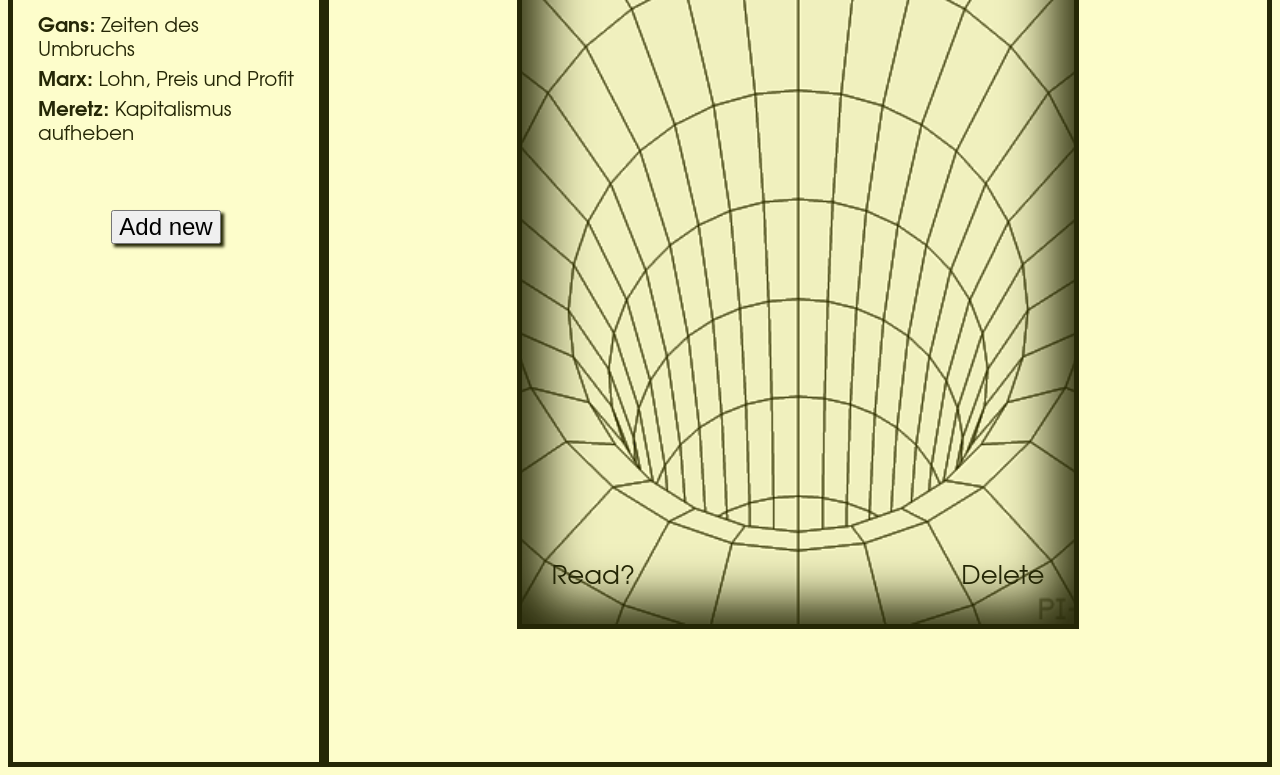
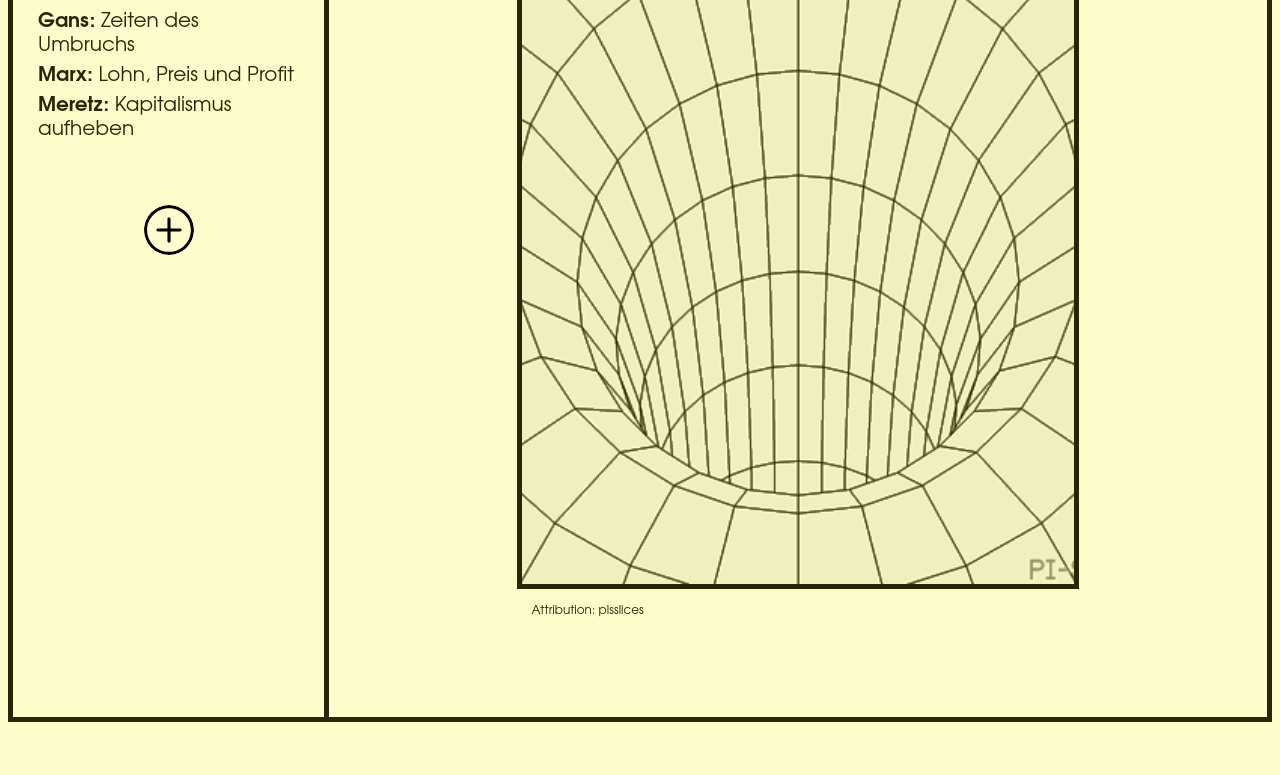
Before and after one commit to emze77/library, a plain HTML site: page index.html in a window 1280 px wide. Shown: the part 444-1219 px from the top of the page. After the commit the page ends 1174 px from the top, so only its background shows below. Drawn offline with Linux system fonts and the light colour scheme.

Commit message:
feat.: added plus buton

```diff
--- a/index.html
+++ b/index.html
@@ -15,18 +15,19 @@
         <ul class="readBooks"></ul>
         <h2>Ungelesen</h2>
         <ul class="unreadBooks"></ul>
-        <button id="addNewBook">Add new</button>
+        <button></button>
     </div>
         <div class="prompter">
-            <div class="currentBook tempGif">
+            <div class="currentBook placeholderGif">
                 <div id="currentAuthor"></div>
                 <div id="currentTitle"></div>
                 <div id="currentDate"></div>
                 <div id="currentSettings">
-                    <span>Read?</span>
-                    <span>Delete</span>
+                    <span id="delete"></span>
+                    <span id="read"></span>
                 </div>
             </div>
+            <div class="attribution">Attribution: plsslices</div>
         </div>
     <footer>
 
--- a/script.js
+++ b/script.js
@@ -10,10 +10,6 @@ let currentAuthor = document.querySelector("#currentAuthor");
 let currentTitle = document.querySelector("#currentTitle");
 let currentDate = document.querySelector("#currentDate");
 let currentSetting = document.querySelector("#currentSetting");
-
-// const promptField = {
-
-// };
 
 
 // ____ARCHIVE____
@@ -46,7 +42,7 @@ function Book(title, authorFirstName, authorLastName, date, readStatus, id) {
     currentAuthor.textContent = this.authorFirstName + " " + this.authorLastName;
     currentTitle.textContent = this.title;
     currentDate.textContent = this.date;
-    currentBook.classList.remove("tempGif");
+    currentBook.classList.remove("placeholderGif");
   };
 }
 
--- a/styles.css
+++ b/styles.css
@@ -1,7 +1,9 @@
 :root {
   --reg-pad: 15px;
+  --reg-border: 5px;
   --black: rgb(37, 39, 6);
   --background: rgb(253, 253, 203);
+  --background-dark: rgb(190, 190, 143);
   --serif: Charter, "Bitstream Charter", "Sitka Text", Cambria, serif;
   --sans-serif: Avenir, Montserrat, Corbel, "URW Gothic", source-sans-pro,
     sans-serif;
@@ -12,8 +14,13 @@
   font-size: 20px;
 }
 
+/* html{
+  height: 100vh;
+  width: 100vw;
+} */
+
 body {
-  background-color: var(--background) ;
+  background-color: var(--background);
 
   display: grid;
   grid-template-rows: 1fr 8fr;
@@ -33,13 +40,14 @@ h2 {
 
 .nav {
   grid-area: 1 / 1 / 2 / 3;
-  border: 5px solid var(--black);
+  border: var(--reg-border) solid var(--black);
+  border-bottom: none;
 }
 
 .shelf {
   grid-area: 2 / 1 / 3 / 2;
-
-  border: 5px solid var(--black);
+  border: var(--reg-border) solid var(--black);
+  border-right: none;
 
   & ul {
     list-style: none;
@@ -64,9 +72,22 @@ h2 {
 
   & button {
     display: block;
+    border: 0;
+    background: transparent;
+    background-image: url(./assets/icons/noun-plus-7539246.svg);
+    width: 50px;
+    height: 50px;
+    background-size: cover;
     margin: 60px auto;
-    font-size: 1.2rem;
-    box-shadow: 3px 3px 3px var(--black);
+    border-radius: 25px;
+
+    &:hover {
+      background-color: var(--background-dark);
+    }
+
+    &:active {
+      background-color: var(--black);
+    }
   }
 }
 
@@ -76,13 +97,13 @@ h2 {
 
   display: grid;
   grid-template-rows: 1fr 6fr 1fr;
-  grid-template-columns: 2fr 6fr 2fr;
+  grid-template-columns: 2fr minmax(300px, 6fr) 2fr;
   grid-template-areas:
     ". . ."
     ". content ."
     ". attribution .";
 
-    & .tempGif {
+  & .placeholderGif {
     grid-area: content;
     border: 5px solid var(--black);
     padding: 30px;
@@ -92,14 +113,11 @@ h2 {
     background-size: cover;
     background-position-x: center;
     background-blend-mode: difference;
-
-      box-shadow: inset 0 0 50px 20px var(--black);
-
   }
 
   & .currentBook {
     grid-area: content;
-      border: 5px solid var(--black);
+    border: var(--reg-border) solid var(--black);
     padding: 30px;
 
     display: grid;
@@ -129,6 +147,12 @@ h2 {
       justify-content: space-between;
     }
   }
+
+  & .attribution {
+    grid-area: attribution;
+    padding: var(--reg-pad);
+    font-size: 0.6rem;
+  }
 }
 
 .bold {
```
Also changed, not shown: assets/icons/noun-plus-7539246.svg (added). Lines whose indentation alone changed are shown as unchanged.
